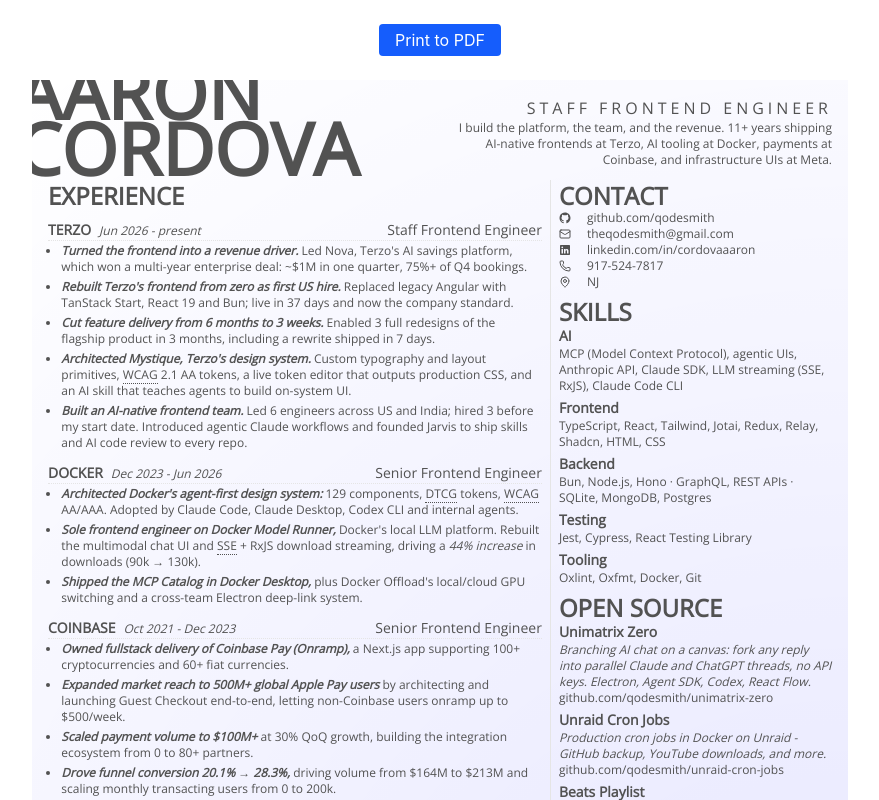
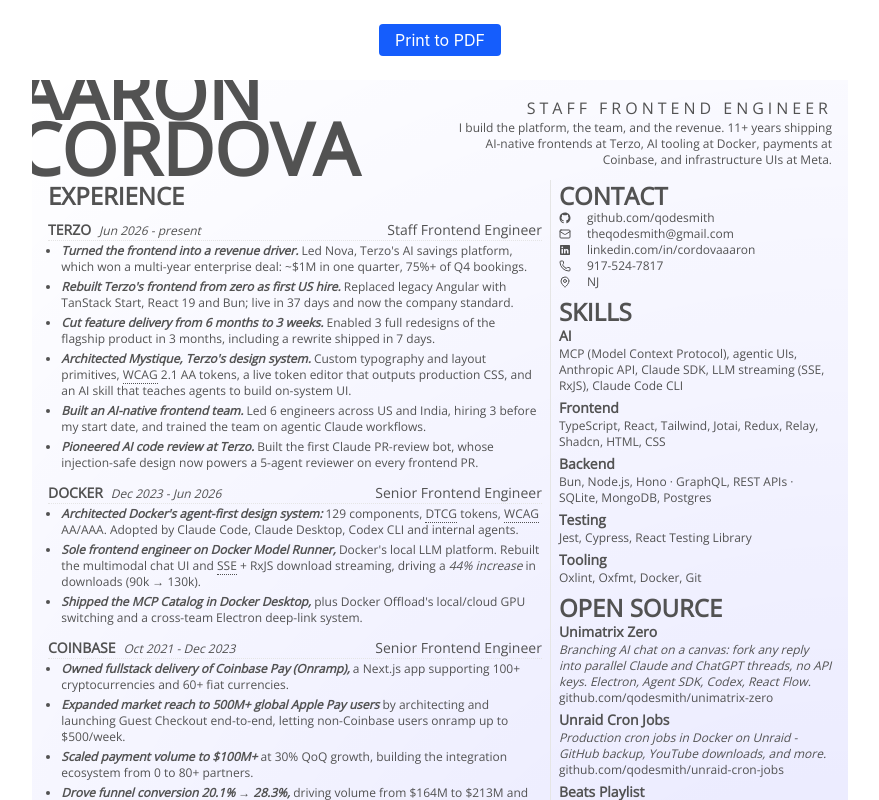
Before and after one commit to qodesmith/resume, a React (Vite) app: page / in a window 1280 px wide. Shown: the top 800 px of the page, without its empty margins (200-1079 px from the left). Built offline with nearby package versions, Linux system fonts and the light colour scheme.

Commit message:
Split Terzo team bullet into team and AI code review bullets

```diff
--- a/src/components/custom/WorkHistory.tsx
+++ b/src/components/custom/WorkHistory.tsx
@@ -57,7 +57,12 @@ const workHistoryData: WorkHistoryItem[] = [
       {
         highlight: 'Built an AI-native frontend team.',
         content:
-          'Led 6 engineers across US and India; hired 3 before my start date. Introduced agentic Claude workflows and founded Jarvis to ship skills and AI code review to every repo.',
+          'Led 6 engineers across US and India, hiring 3 before my start date, and trained the team on agentic Claude workflows.',
+      },
+      {
+        highlight: 'Pioneered AI code review at Terzo.',
+        content:
+          'Built the first Claude PR-review bot, whose injection-safe design now powers a 5-agent reviewer on every frontend PR.',
       },
     ],
   },
```
